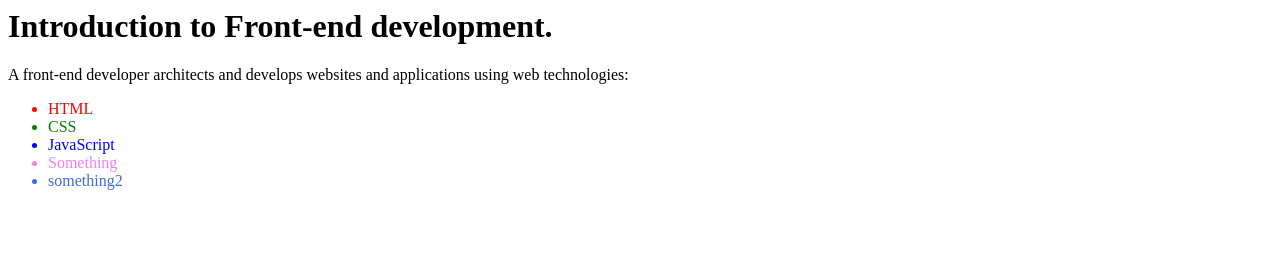
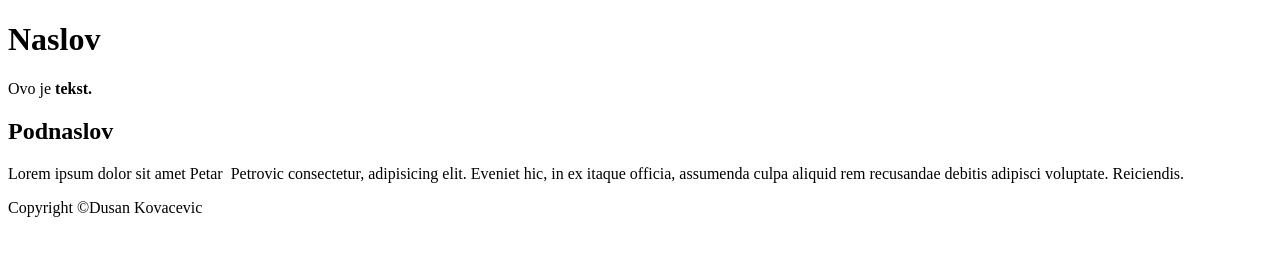
Before and after one commit to Kocha357/Front-end-development, a plain HTML site: page index.html in a window 1280 px wide. Drawn offline with Linux system fonts and the light colour scheme.

Commit message:
New initial git

```diff
--- a/index.html
+++ b/index.html
@@ -1,10 +1,17 @@
-<h1>Introduction to Front-end development.</h1>
- <p>A front-end developer architects and develops websites and applications using web technologies:</p>
- <ul>
- <li style="color:red" >HTML</li>
- <li style="color:green"> CSS</li>
- <li style="color:blue">JavaScript</li>
- <li style="color:violet">Something</li>
- <li style="color:royalblue">something2</li>
+<!DOCTYPE html>
+<html lang="sr">
+    <head>
+        <title>Naziv strane</title>
+        <meta charset="UTF-8">
+    </head>
+    <body>
+        <h1>Naslov</h1>
+        <p>Ovo je <b> tekst.</b></p>
+        <h2>Podnaslov</h2>
+        <p>Lorem ipsum dolor sit amet  Petar &nbsp;Petrovic consectetur, adipisicing elit.
+             Eveniet hic, in ex itaque officia,
+              assumenda culpa aliquid rem recusandae debitis adipisci voluptate. Reiciendis.</p>
 
-</ul>
+              <p>Copyright &copy;Dusan Kovacevic</p>
+    </body>
+</html>
```
